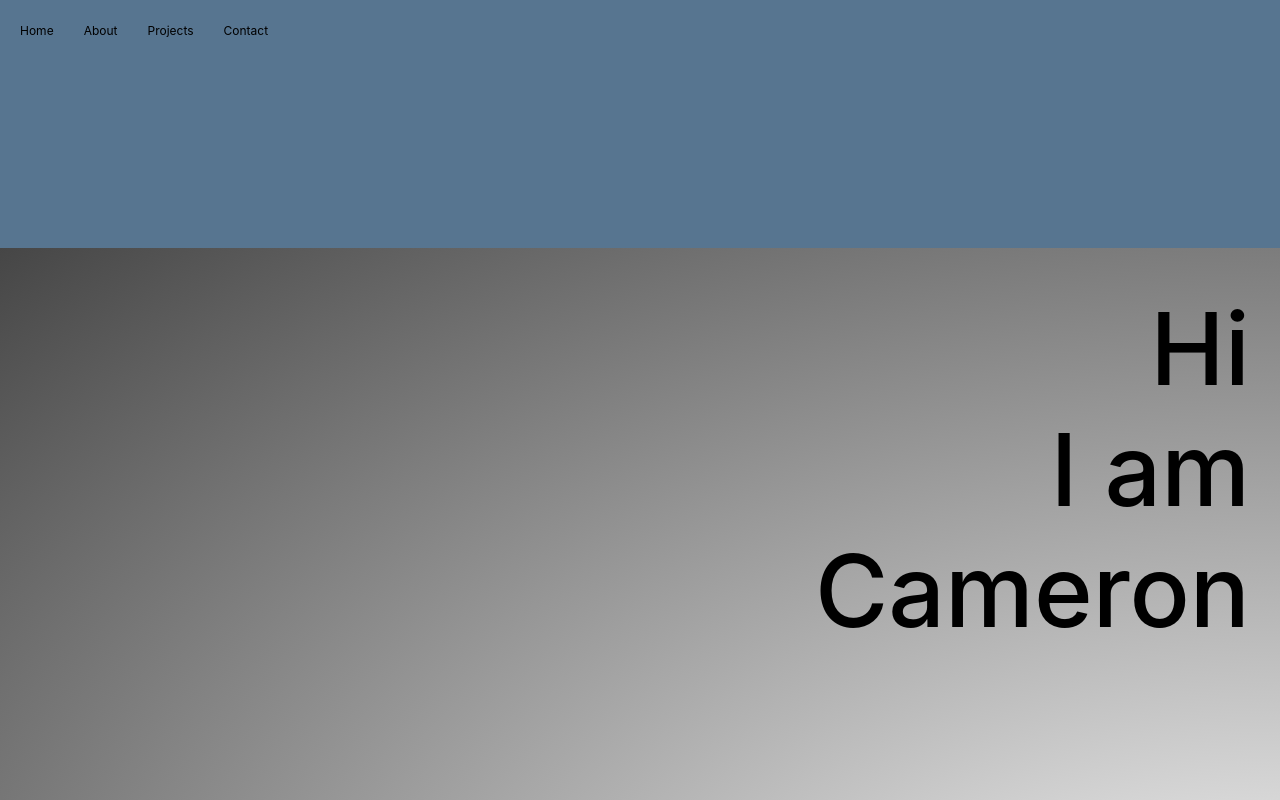
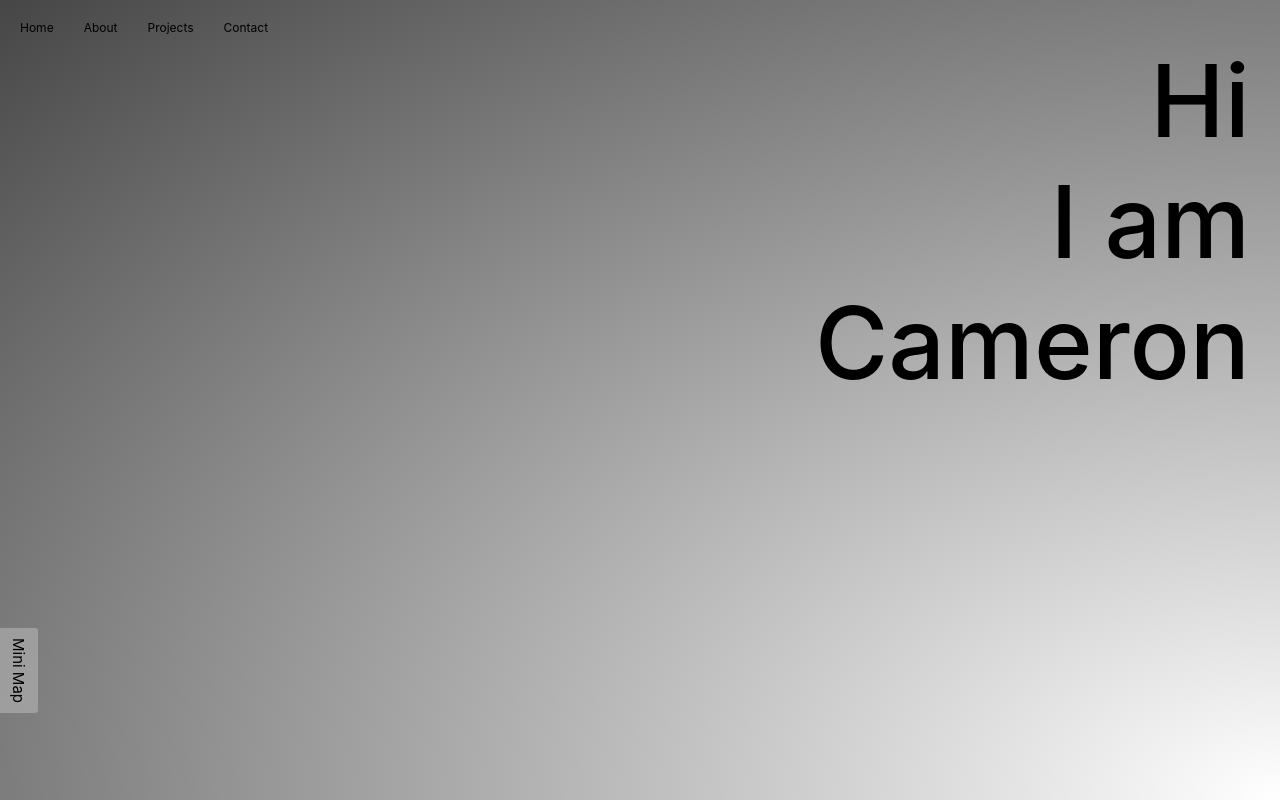
Before and after one commit to CameronHardy9/full-page-transition-portfolio, a React (Create React App) app: page / in a window 1280 px wide. Built offline with nearby package versions, Linux system fonts and the light colour scheme.

Commit message:
Added slider and button for MiniMap

```diff
--- a/src/components/MiniMap/MiniMap.jsx
+++ b/src/components/MiniMap/MiniMap.jsx
@@ -4,6 +4,7 @@
 
 export default function MiniMap(props) {
     const [miniMapPages, setMiniMapPages] = useState([]);
+    const [show, setShow] = useState(false);
 
     useEffect(() => {
         for (let i = 0; i < 49; i++) {
@@ -15,7 +16,11 @@
     }, [])
 
     return(
-        <div className='miniMapContainer' >
+        <div className='miniMapSlider' style={{
+            transition: 'left 1s',
+            left: `${show ? 0 : -30}vw`
+        }}>
+            <div className='miniMapGridContainer' >
                 <div className='miniMapHead' style={{
                         top: `calc((100% / 7) * ${props.miniMapY})`,
                         left: `calc((100% / 7) * ${props.miniMapX})`,
@@ -28,5 +33,9 @@
                     })
                 }
             </div>
+            <button className='miniMapSliderButton' onClick={() => {
+                setShow(!show);
+            }}>Mini Map</button>
+        </div>
     );
 };
```
Lines whose indentation alone changed are shown as unchanged.
